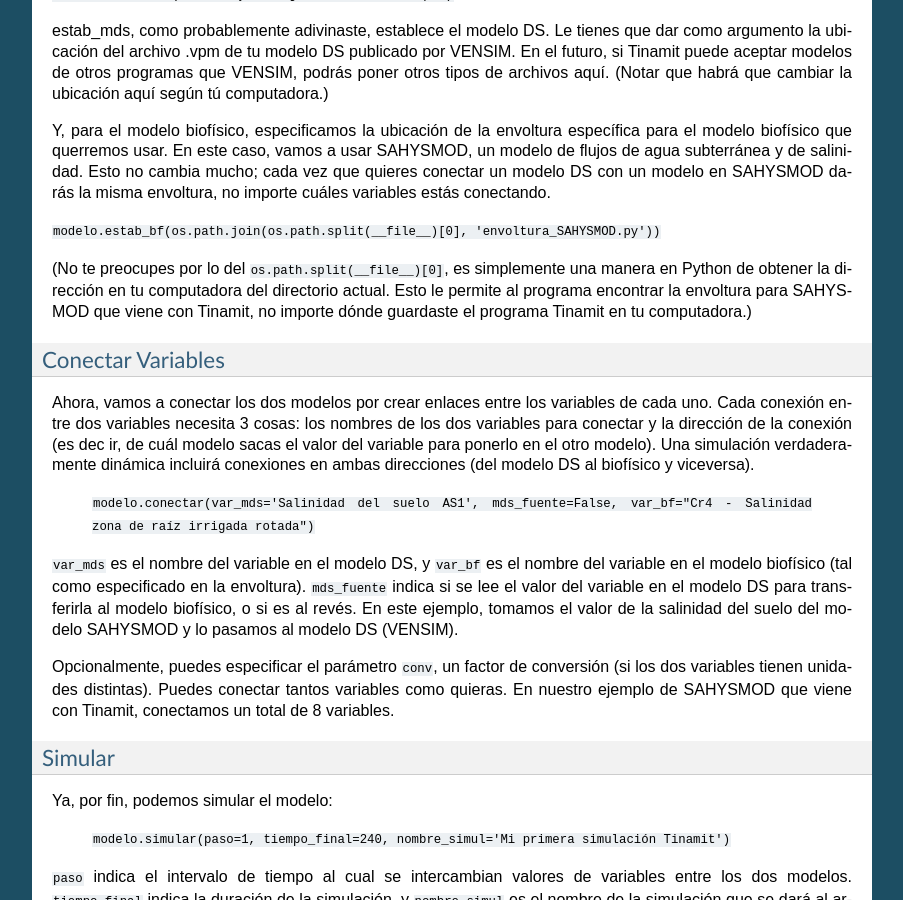
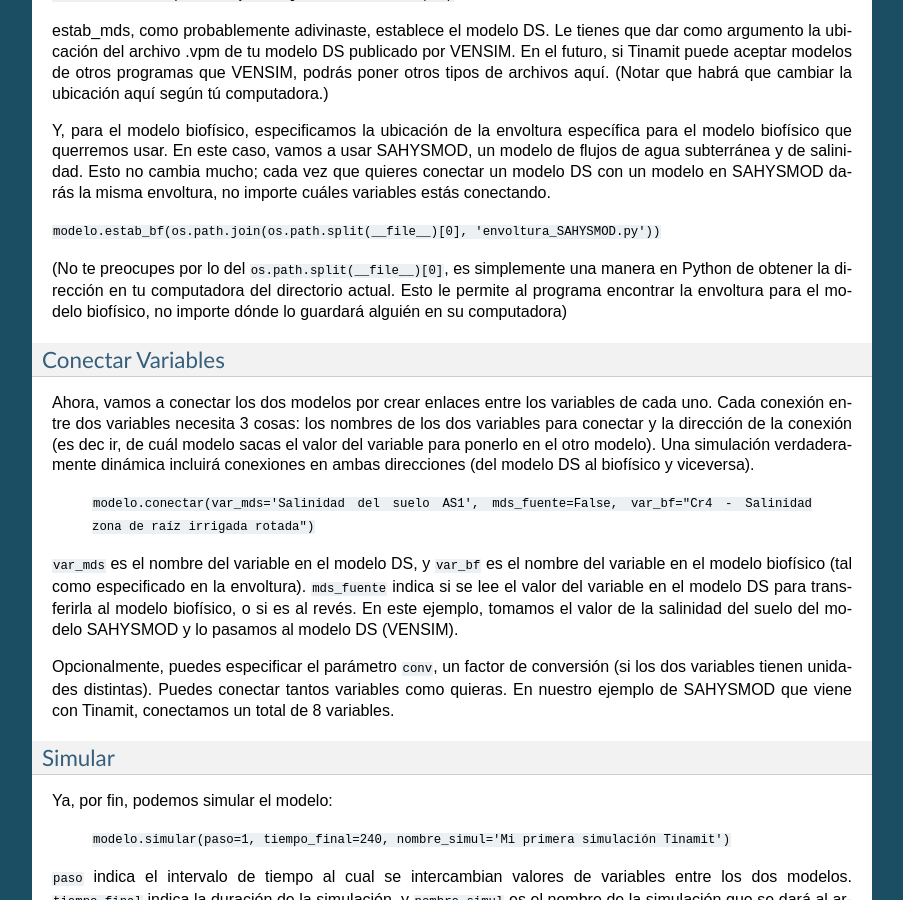
Before and after one commit to julienmalard/Tinamit, a Sphinx documentation site: the page built from docs/source/uso.rst, in a window 1280 px wide and 900 px high, scrolled down 3059 px. Shown: the whole window, without its empty margins (198-1101 px from the left). Built offline with Sphinx 7.4.7, drawn with Linux system fonts in a browser that asks for light colours.

Commit message:
Update uso.rst

```diff
--- a/docs/source/uso.rst
+++ b/docs/source/uso.rst
@@ -127,8 +127,8 @@ quieres conectar un modelo DS con un modelo en SAHYSMOD darás la misma envoltur
 ``modelo.estab_bf(os.path.join(os.path.split(__file__)[0], 'envoltura_SAHYSMOD.py'))``
 
 (No te preocupes por lo del ``os.path.split(__file__)[0]``, es simplemente una manera en Python de obtener la dirección en tu
-computadora del directorio actual. Esto le permite al programa encontrar la envoltura para SAHYSMOD que viene con Tinamit, no
-importe dónde guardaste el programa Tinamit en tu computadora.)
+computadora del directorio actual. Esto le permite al programa encontrar la envoltura para el modelo biofísico, no
+importe dónde lo guardará alguién en su computadora)
 
 Conectar Variables
 ^^^^^^^^^^^^^^^^^^
```
